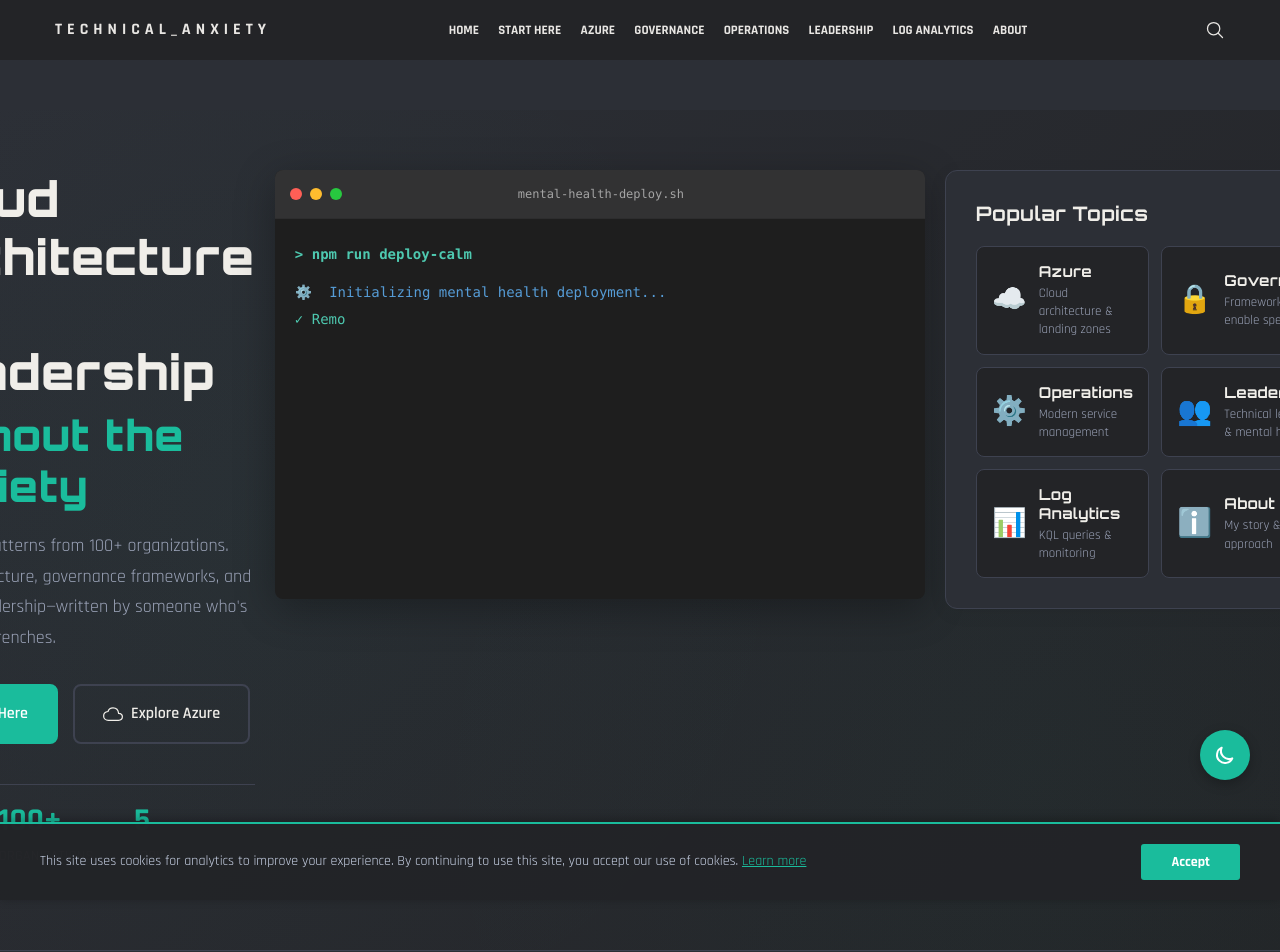
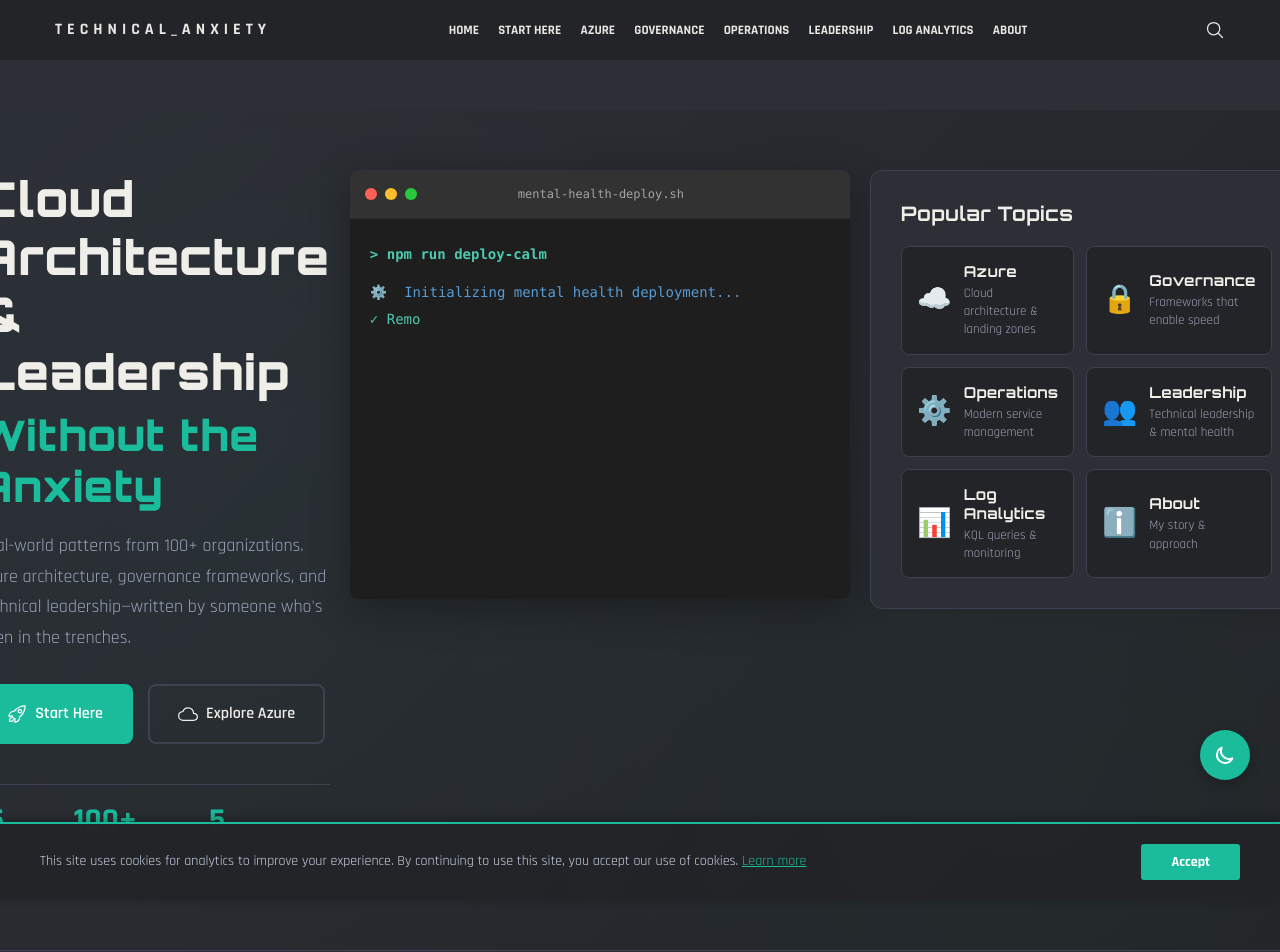
Before and after one commit to technicalanxiety/technicalanxiety.github.io, a Jekyll site: the page built from index.html, in a window 1280 px wide. Shown: the top 952 px of the page. Built offline with Jekyll 4.4.1, drawn with Linux system fonts in a browser that asks for light colours; nearby versions of some CDN libraries; the list of posts is cut into pages by our own code.

Commit message:
Adjust hero layout to balanced 500px columns for better proportions

```diff
--- a/_sass/3-modules/_hero.scss
+++ b/_sass/3-modules/_hero.scss
@@ -30,23 +30,23 @@
   position: relative;
   z-index: 1;
   display: grid;
-  grid-template-columns: 500px 650px 400px;
+  grid-template-columns: 500px 500px 500px;
   gap: 40px;
   align-items: start;
   justify-content: center;
 
   @media only screen and (max-width: 1600px) {
-    grid-template-columns: 450px 650px 380px;
+    grid-template-columns: 450px 500px 450px;
     gap: 30px;
   }
 
   @media only screen and (max-width: 1500px) {
-    grid-template-columns: 400px 650px 350px;
+    grid-template-columns: 400px 500px 400px;
     gap: 25px;
   }
 
   @media only screen and (max-width: 1400px) {
-    grid-template-columns: 1fr 650px 1fr;
+    grid-template-columns: 1fr 500px 1fr;
     gap: 20px;
   }
 
--- a/_sass/3-modules/_terminal.scss
+++ b/_sass/3-modules/_terminal.scss
@@ -11,7 +11,7 @@
   margin: 0;
   overflow: hidden;
   font-family: 'Monaco', 'Menlo', 'Ubuntu Mono', 'Consolas', monospace;
-  width: 650px;
+  width: 500px;
   align-self: start;
 
   // Dark theme terminal colors
```
